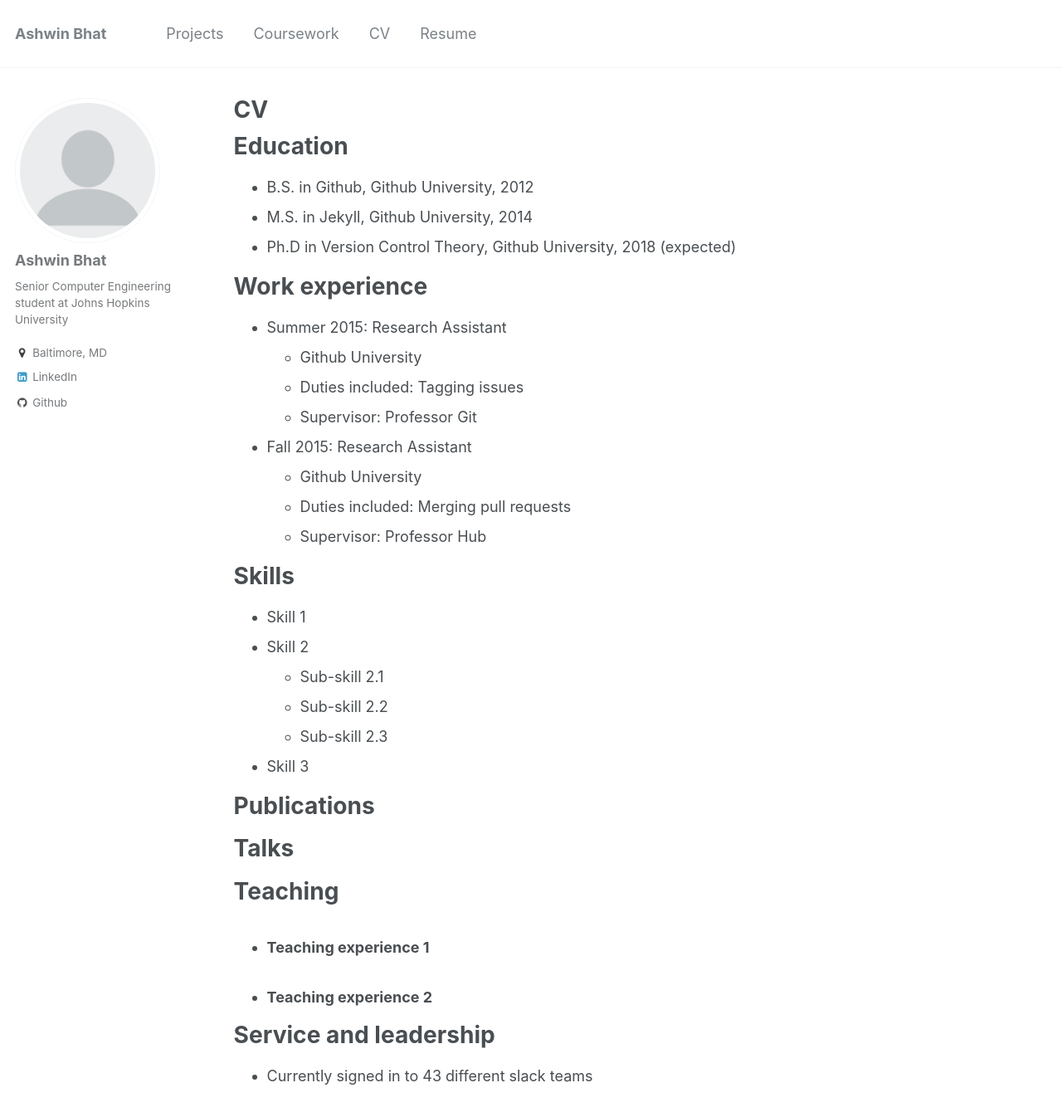
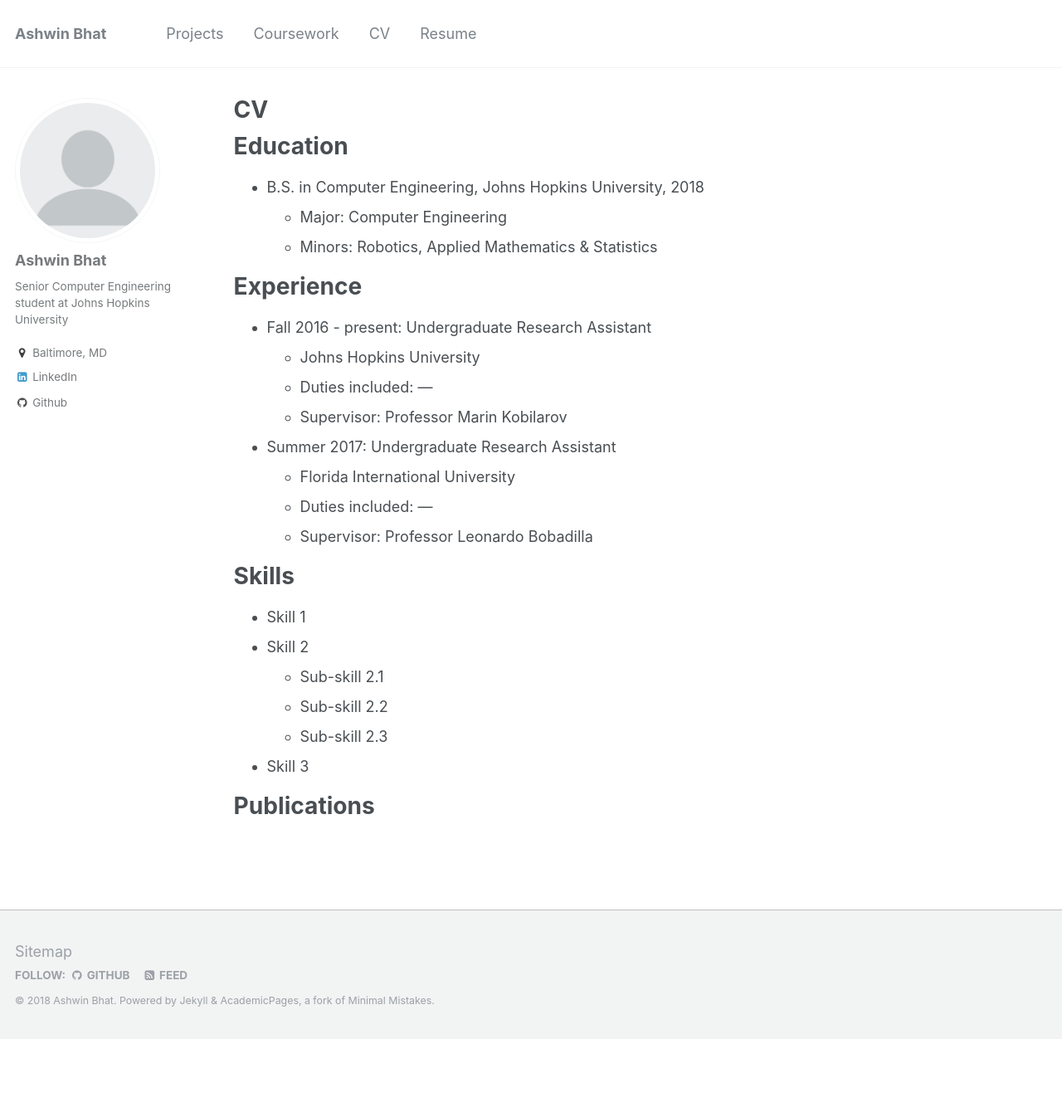
Before and after one commit to The-Shwin/the-shwin.github.io, a Jekyll site: the page built from _pages/cv.md, in a window 1280 px wide and 1400 px high. Shown: the top 1346 px of the window at 83% size. Built offline with Jekyll 4.4.1, drawn with Linux system fonts in a browser that asks for light colours.

Commit message:
Made some changes to cv.md

```diff
--- a/_pages/cv.md
+++ b/_pages/cv.md
@@ -3,29 +3,27 @@ layout: archive
 title: "CV"
 permalink: /cv/
 author_profile: true
-redirect_from:
-  - /resume
 ---
 
 {% include base_path %}
 
 Education
 ======
-* B.S. in Github, Github University, 2012
-* M.S. in Jekyll, Github University, 2014
-* Ph.D in Version Control Theory, Github University, 2018 (expected)
+* B.S. in Computer Engineering, Johns Hopkins University, 2018
+  * Major: Computer Engineering
+  * Minors: Robotics, Applied Mathematics & Statistics
 
-Work experience
+Experience
 ======
-* Summer 2015: Research Assistant
-  * Github University
-  * Duties included: Tagging issues
-  * Supervisor: Professor Git
+* Fall 2016 - present: Undergraduate Research Assistant
+  * Johns Hopkins University
+  * Duties included: ---
+  * Supervisor: Professor Marin Kobilarov
 
-* Fall 2015: Research Assistant
-  * Github University
-  * Duties included: Merging pull requests
-  * Supervisor: Professor Hub
+* Summer 2017: Undergraduate Research Assistant
+  * Florida International University
+  * Duties included: ---
+  * Supervisor: Professor Leonardo Bobadilla
 
 Skills
 ======
@@ -41,19 +39,3 @@ Publications
   <ul>{% for post in site.publications %}
     {% include archive-single-cv.html %}
   {% endfor %}</ul>
-
-Talks
-======
-  <ul>{% for post in site.talks %}
-    {% include archive-single-talk-cv.html %}
-  {% endfor %}</ul>
-
-Teaching
-======
-  <ul>{% for post in site.teaching %}
-    {% include archive-single-cv.html %}
-  {% endfor %}</ul>
-
-Service and leadership
-======
-* Currently signed in to 43 different slack teams
```
